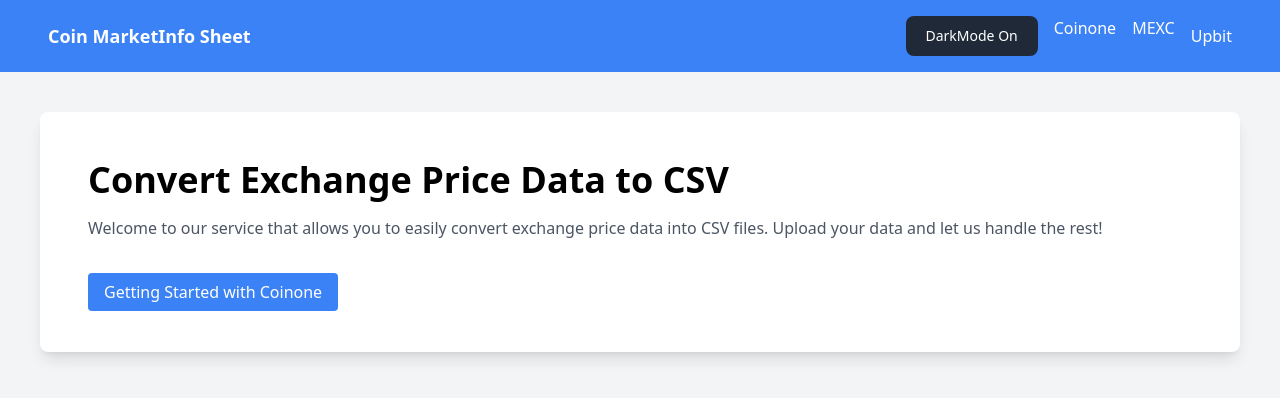
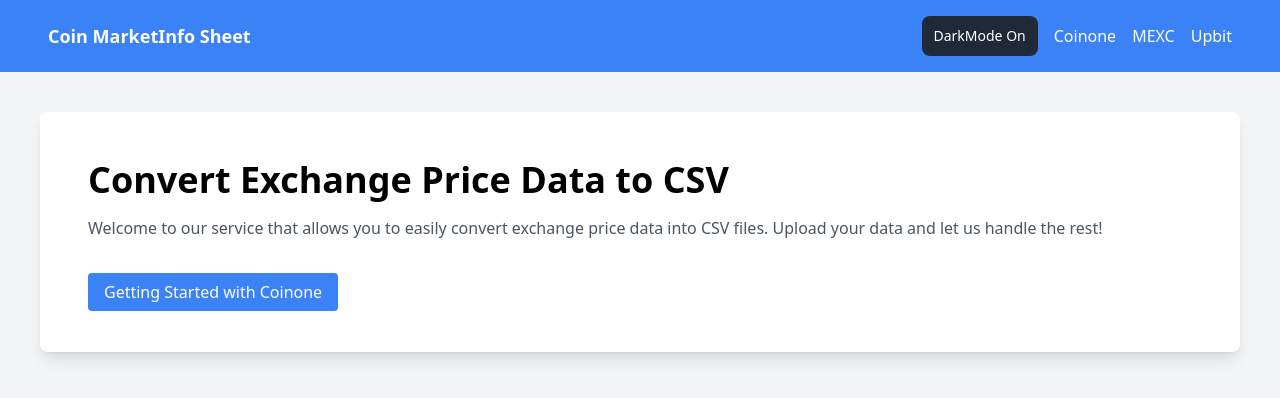
Before and after one commit to PureMax77/coin-marketinfo-sheet, a Next.js app: page / in a window 1280 px wide. Shown: the top 398 px of the page. Built offline with nearby package versions, Linux system fonts and the light colour scheme.

Commit message:
:styling: fix flex & add / class darkmode

```diff
--- a/src/app/page.tsx
+++ b/src/app/page.tsx
@@ -2,13 +2,13 @@ import Link from "next/link";
 
 export default function Home() {
   return (
-    <div className="bg-gray-100 min-h-screen p-10">
+    <div className='bg-gray-100 dark:bg-black min-h-screen p-10'>
       {/* Main Content */}
-      <div className="container mx-auto p-6 md:p-12 bg-white shadow-lg rounded-lg">
-        <h1 className="text-2xl md:text-4xl font-semibold mb-4">
+      <div className='container mx-auto p-6 md:p-12 bg-white dark:bg-gray-400 shadow-lg rounded-lg'>
+        <h1 className='text-2xl md:text-4xl font-semibold mb-4'>
           Convert Exchange Price Data to CSV
         </h1>
-        <p className="text-gray-600 mb-10">
+        <p className='text-gray-600 mb-10 dark:text-white'>
           Welcome to our service that allows you to easily convert exchange
           price data into CSV files. Upload your data and let us handle the
           rest!
@@ -17,8 +17,7 @@ export default function Home() {
         {/* Convert Button */}
         <Link
           href={"/coinone"}
-          className=" bg-blue-500 hover:bg-blue-600 text-white py-2 px-4 rounded transition duration-300"
-        >
+          className=' bg-blue-500 hover:bg-blue-600 text-white py-2 px-4 rounded transition duration-300 dark:bg-indigo-700'>
           Getting Started with Coinone
         </Link>
       </div>
--- a/src/components/Button/DarkModeToggle.tsx
+++ b/src/components/Button/DarkModeToggle.tsx
@@ -20,7 +20,7 @@ const DarkModeToggle = () => {
   return (
     <button
       type='button'
-      className='text-white bg-gray-800 hover:bg-gray-900 focus:outline-none focus:ring-4 focus:ring-gray-300 font-medium rounded-lg text-sm px-5 py-2.5 dark:bg-gray-800 dark:hover:bg-gray-700 dark:focus:ring-gray-700 dark:border-gray-700'
+      className='text-white bg-gray-800 hover:bg-gray-900 focus:outline-none focus:ring-4 focus:ring-gray-300 font-medium rounded-lg text-sm px-5 py-2.5 sm:px-3  dark:bg-gray-800 dark:hover:bg-gray-700 dark:focus:ring-gray-700 dark:border-gray-700'
       onClick={onClickHandler}>
       {toggle ? "DarkMode Off" : "DarkMode On"}
     </button>
--- a/src/components/Header.tsx
+++ b/src/components/Header.tsx
@@ -14,7 +14,7 @@ const Header = () => {
           Coin MarketInfo Sheet
         </Link>
 
-        <nav className='md:flex space-y-2 md:space-y-0 md:space-x-4 space-x-4 '>
+        <nav className='flex space-y-2 md:space-y-0 md:space-x-4 space-x-4 justify-center items-center'>
           <DarkModeToggle />
           <Link
             href='/coinone'
```
